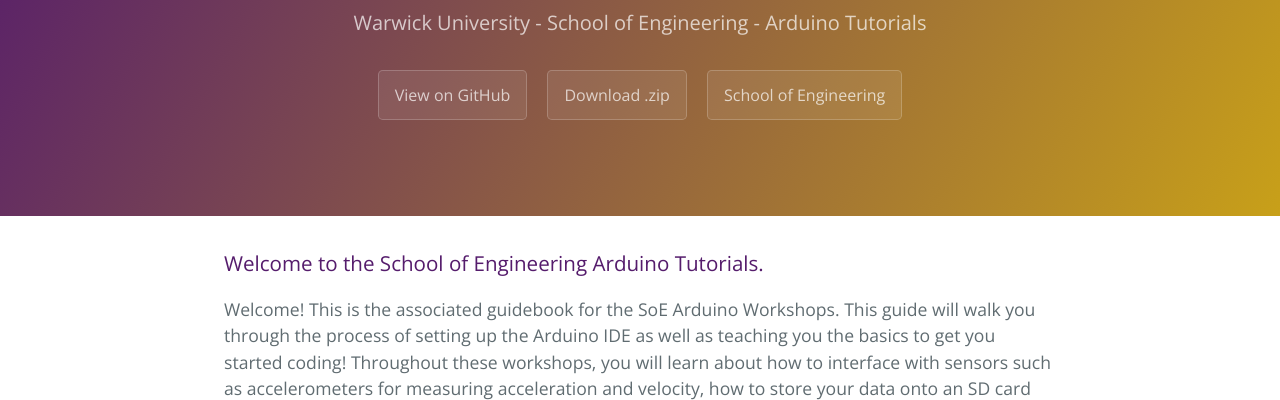
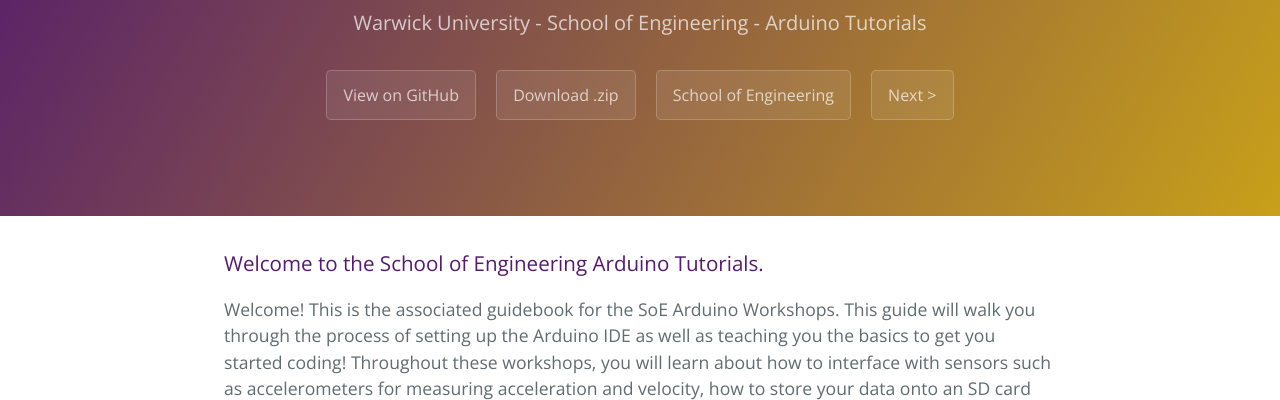
Before and after one commit to Bucknalla/arduino-tutorials, a plain HTML site: page index.html in a window 1280 px wide. Shown: the part 167-567 px from the top of the page. Drawn offline with nearby package versions, Linux system fonts and the light colour scheme.

Commit message:
Update index.html

```diff
--- a/index.html
+++ b/index.html
@@ -16,6 +16,7 @@
       <a href="https://github.com/Bucknalla/Arduino-Tutorials" class="btn">View on GitHub</a>
       <a href="https://github.com/Bucknalla/Arduino-Tutorials/zipball/master" class="btn">Download .zip</a>
       <a href="http://www2.warwick.ac.uk/fac/sci/eng/" class="btn">School of Engineering</a>
+      <a href="http://bucknalla.github.io/Arduino-Tutorials/1" class="btn">Next ></a>
     </section>
 
     <section class="main-content">
```
